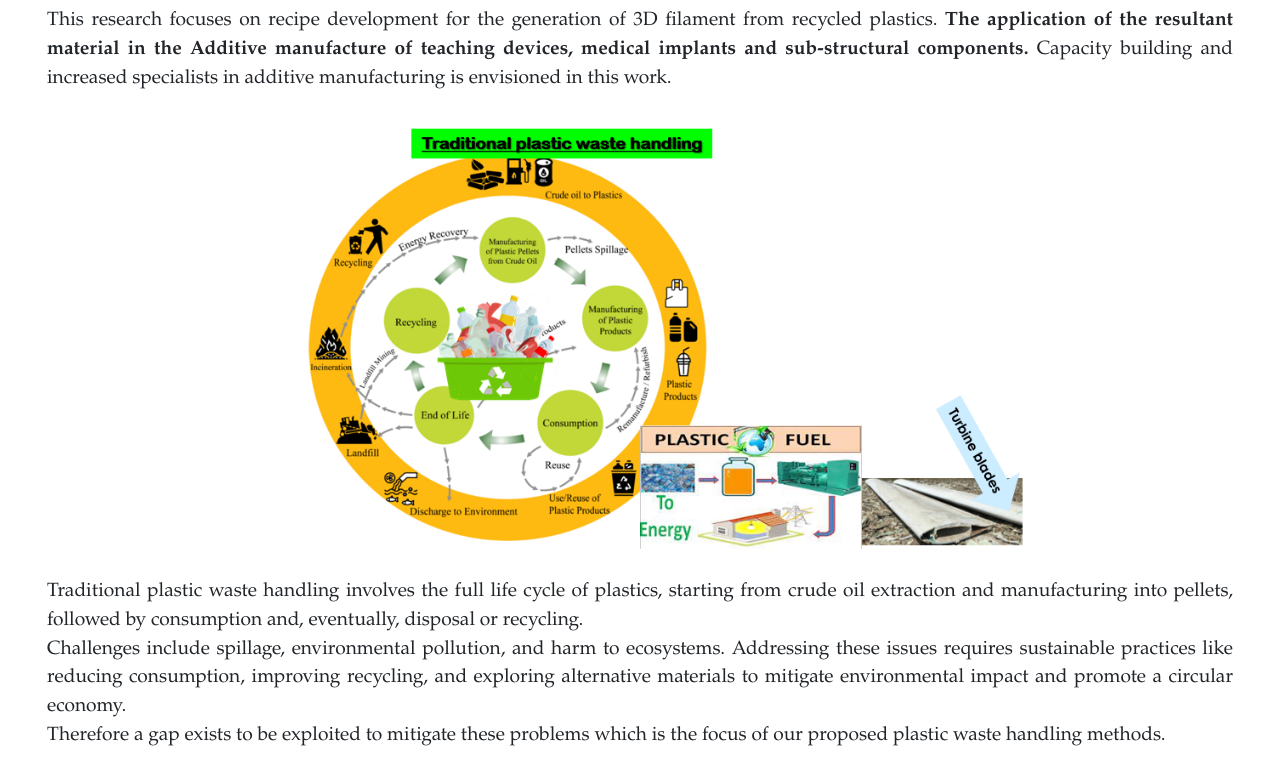
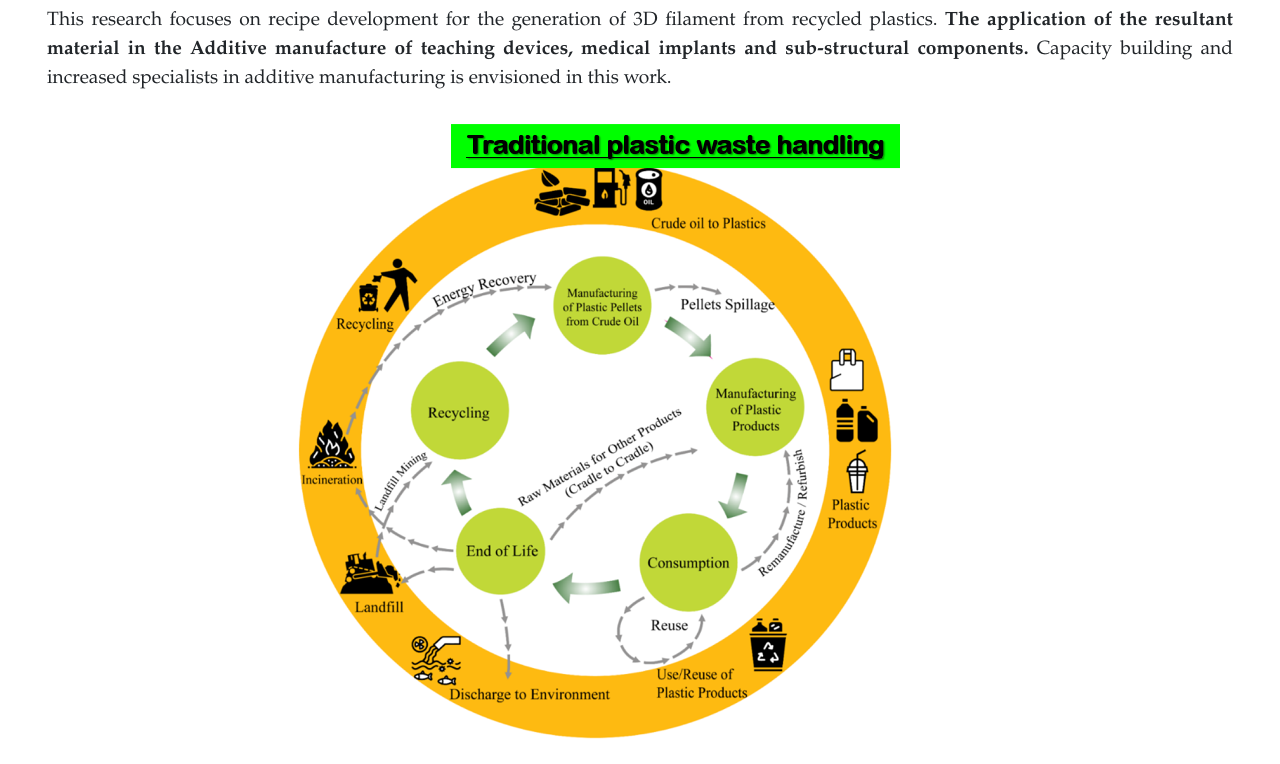
Before and after one commit to ntiba/mamret2, a plain HTML site: page index.html in a window 1280 px wide. Shown: the part 2997-3761 px from the top of the page. Drawn offline with nearby package versions, Linux system fonts and the light colour scheme.

Commit message:
Update index.html

```diff
--- a/index.html
+++ b/index.html
@@ -292,7 +292,7 @@
                             <div class="row">
                                 <div class="col-md-2"></div>
                                 <div class="col-md-8">
-                                    <a><img src="R2aUpdated.png"
+                                    <a><img src="Assests/images/R2_traditional.png"
                                             alt=" Graphine Oxides pic" class="img-fluid"></a>
                                 </div>
                                 <div class="col-md-2"></div>
```
